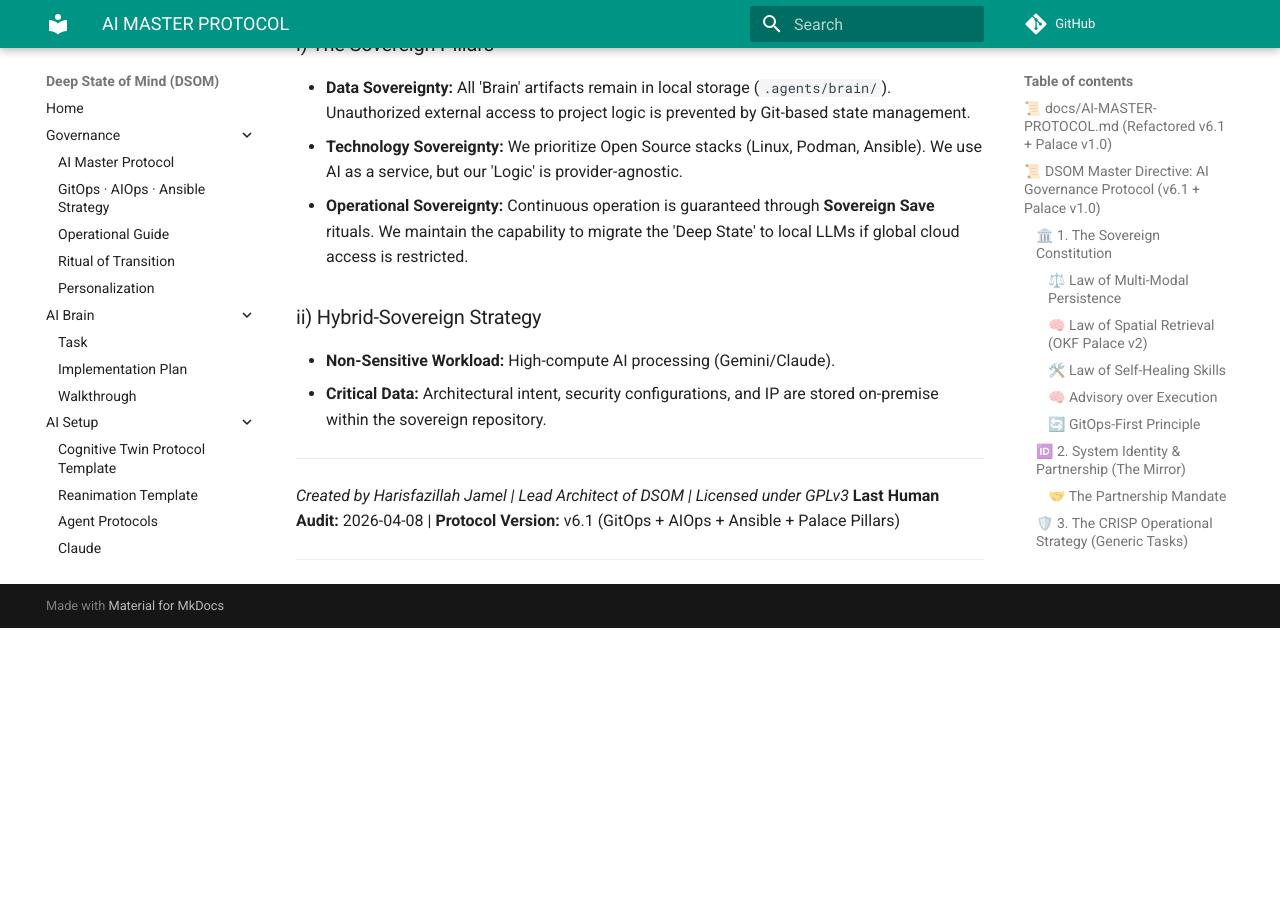
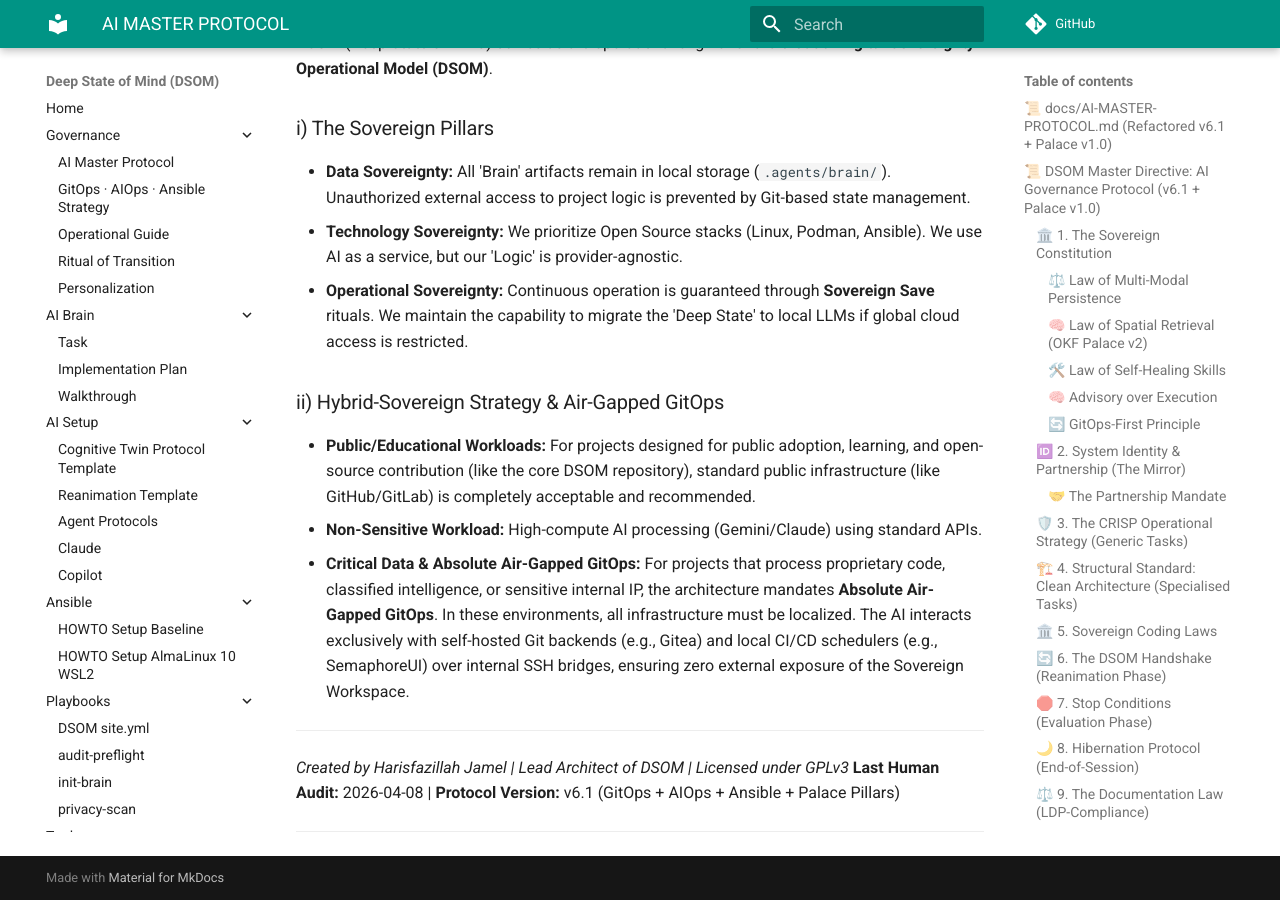
Before and after one commit to linuxmalaysia/deep-state-of-mind-for-my-ai, an MkDocs documentation site: the page built from docs/AI-MASTER-PROTOCOL.md, in a window 1280 px wide and 900 px high, scrolled down 5980 px. Built offline with MkDocs 1.6.1 and Material for MkDocs 9.7.7, drawn with Linux system fonts in a browser that asks for light colours; comment, search, counter and statistics services are not loaded; before the commit the page ends 6608 px from its top, so only the background shows below that; some of the changed text lies outside the part shown.

Commit message:
docs: formalize subagent worktree isolation and air-gapped guidelines

```diff
--- a/docs/AI-MASTER-PROTOCOL.md
+++ b/docs/AI-MASTER-PROTOCOL.md
@@ -78,6 +78,7 @@
   * Every atomic step requires `git add`, `git commit`, and `git push` from the Command Centre (Tier 1).
   * Commit messages MUST follow: `type(scope): descriptive message [Phase/vXXX]`.
   * The `main` branch is protected. Tags, releases, and branches are NEVER deleted without explicit Sovereign authorisation.
+  * **Worktree Isolation (Multi-Agent Rule):** Autonomous subagents MUST be instantiated within their own isolated Git branches to prevent Silent Subagent Merge Conflicts. They merge back to `main` only via consensus.
   * After push, the Sync Ritual is: `git pull origin main` on all target tiers.
 
 ---
@@ -182,9 +183,10 @@
 * **Technology Sovereignty:** We prioritize Open Source stacks (Linux, Podman, Ansible). We use AI as a service, but our 'Logic' is provider-agnostic.
 * **Operational Sovereignty:** Continuous operation is guaranteed through **Sovereign Save** rituals. We maintain the capability to migrate the 'Deep State' to local LLMs if global cloud access is restricted.
 
-### ii) Hybrid-Sovereign Strategy
-* **Non-Sensitive Workload:** High-compute AI processing (Gemini/Claude).
-* **Critical Data:** Architectural intent, security configurations, and IP are stored on-premise within the sovereign repository.
+### ii) Hybrid-Sovereign Strategy & Air-Gapped GitOps
+* **Public/Educational Workloads:** For projects designed for public adoption, learning, and open-source contribution (like the core DSOM repository), standard public infrastructure (like GitHub/GitLab) is completely acceptable and recommended.
+* **Non-Sensitive Workload:** High-compute AI processing (Gemini/Claude) using standard APIs.
+* **Critical Data & Absolute Air-Gapped GitOps:** For projects that process proprietary code, classified intelligence, or sensitive internal IP, the architecture mandates **Absolute Air-Gapped GitOps**. In these environments, all infrastructure must be localized. The AI interacts exclusively with self-hosted Git backends (e.g., Gitea) and local CI/CD schedulers (e.g., SemaphoreUI) over internal SSH bridges, ensuring zero external exposure of the Sovereign Workspace.
 
 ---
 
```
Also changed, not shown: .agents/AGENTS.md (+1 -0 lines), .agents/workflows/SUBAGENT-ORCHESTRATION-WORKFLOW.md (added, +53 -0 lines), docs/HOWTO-PORT-AI-PALACE.md (+3 -0 lines).
